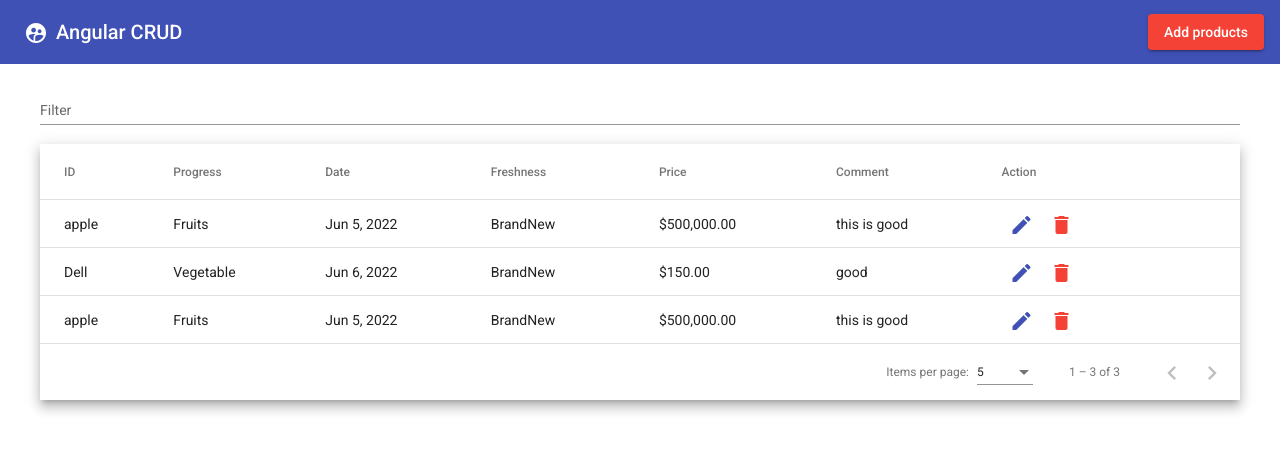
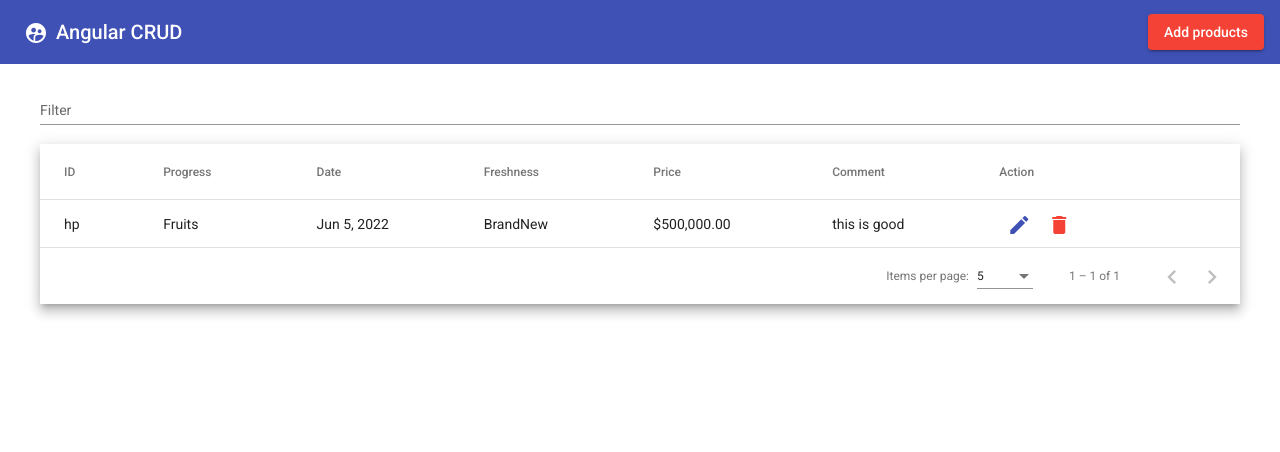
Before and after one commit to BhashithaArambepola/Employee-Management-System, an Angular app: page / in a window 1280 px wide. Shown: the top 452 px of the page. Built offline with nearby package versions, Linux system fonts and the light colour scheme; data requests are answered from the project's data file.

Commit message:
implement delete and update functions

```diff
--- a/db.json
+++ b/db.json
@@ -1,31 +1,13 @@
 {
   "productList": [
     {
-      "productName": "apple",
+      "productName": "hp",
       "category": "Fruits",
       "freshness": "BrandNew",
       "price": 500000,
       "comment": "this is good",
       "date": "2022-06-05T18:30:00.000Z",
       "id": 1
-    },
-    {
-      "productName": "Dell",
-      "category": "Vegetable",
-      "freshness": "BrandNew",
-      "price": 150,
-      "comment": "good",
-      "date": "2022-06-06T18:30:00.000Z",
-      "id": 2
-    },
-    {
-      "productName": "apple",
-      "category": "Fruits",
-      "freshness": "BrandNew",
-      "price": 500000,
-      "comment": "this is good",
-      "date": "2022-06-05T18:30:00.000Z",
-      "id": 3
     }
   ],
   "comments": [
--- a/src/app/app.component.html
+++ b/src/app/app.component.html
@@ -61,7 +61,7 @@
               <mat-icon>edit</mat-icon>
             </button>
 
-            <button mat-icon-button color="warn">
+            <button mat-icon-button color="warn" (click)="deleteproduct(row.id)">
               <mat-icon>delete</mat-icon>
             </button>
 
--- a/src/app/app.component.ts
+++ b/src/app/app.component.ts
@@ -31,7 +31,11 @@ constructor(private dialog:MatDialog , private api : ApiService){
 openDialog() {
   this.dialog.open(DialogComponent, {
    width : '30%'
-  });
+  }).afterClosed().subscribe(val=>{
+    if(val== 'save'){
+      this.getAllproduct();
+    }
+  })
 }
 getAllproduct(){
 this.api.getproduct().subscribe({
@@ -52,6 +56,10 @@ editProduct(row:any){
     width:'30%',
     data:row
 
+  }).afterClosed().subscribe(val=>{
+    if(val=='update'){
+      this.getAllproduct();
+    }
   })
 }
 applyFilter(event: Event) {
@@ -62,4 +70,20 @@ applyFilter(event: Event) {
     this.dataSource.paginator.firstPage();
   }
 }
+
+
+deleteproduct(id: number){
+  this.api.deleteproduct(id).subscribe(
+   {
+     next:(res)=>{
+       alert("Deleted SucessFully")
+       this.getAllproduct();
+     },
+     error:()=>{
+       alert("error while Deleteing the product")
+     }
+   }
+  )
+
 }
+}
--- a/src/app/dialog/dialog.component.html
+++ b/src/app/dialog/dialog.component.html
@@ -55,6 +55,6 @@ Comment
 </form>
 </div>
 <div mat-dialog-actions [align]="'end'">
-    <button mat-raised-button color="primary" (click)="addProduct()">Save</button>
+    <button mat-raised-button color="primary" (click)="addProduct()">{{actionBtn}}</button>
     <button mat-raised-button color="warn">Close</button>
 </div>
--- a/src/app/dialog/dialog.component.ts
+++ b/src/app/dialog/dialog.component.ts
@@ -13,6 +13,7 @@ export class DialogComponent implements OnInit {
 
   freshnessList= ["used","BrandNew" ];
   productForm !: FormGroup;
+  actionBtn : string ='Save';
 
 
 
@@ -33,6 +34,7 @@ constructor(private formBuilder : FormBuilder,
 
 
     if(this.editData){
+      this.actionBtn='Update';
       this.productForm.controls['productName'].setValue(this.editData.productName);
       this.productForm.controls['category'].setValue(this.editData.category);
       this.productForm.controls['freshness'].setValue(this.editData.freshness);
@@ -42,6 +44,7 @@ constructor(private formBuilder : FormBuilder,
     }
   }
   addProduct(){
+    if(!this.editData){
       if(this.productForm.valid){
         this.api.postProduct(this.productForm.value).subscribe({
           next:(res)=>{
@@ -55,6 +58,21 @@ constructor(private formBuilder : FormBuilder,
           }
         })
       }
+    }else{
+      this.updateProduct()
+    }
+  }
+
+  updateProduct(){
+    this.api.putProduct(this.productForm.value,this.editData.id).subscribe({
+      next:(res)=>{
+        alert("product Pudate Successfully");
+        this.productForm.reset();
+        this.dialogRef.close('update');
+      },error:()=>{
+        alert("Error While Updating the record !!")
+      }
+    })
   }
 
 }
--- a/src/app/services/api.service.ts
+++ b/src/app/services/api.service.ts
@@ -15,4 +15,10 @@ export class ApiService {
   getproduct(){
     return this.http.get<any>("http://localhost:3000/productList/");
   }
+  putProduct(data:any,id:number){
+    return this.http.put<any>("http://localhost:3000/productList/"+id,data);
+  }
+  deleteproduct(id:number){
+    return this.http.delete<any>("http://localhost:3000/productList/"+id);
+  }
 }
```
Lines whose indentation alone changed are shown as unchanged.
